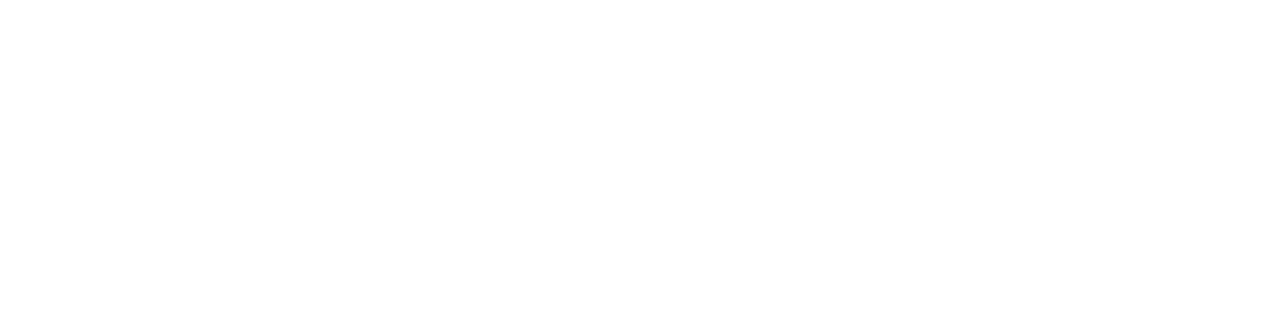
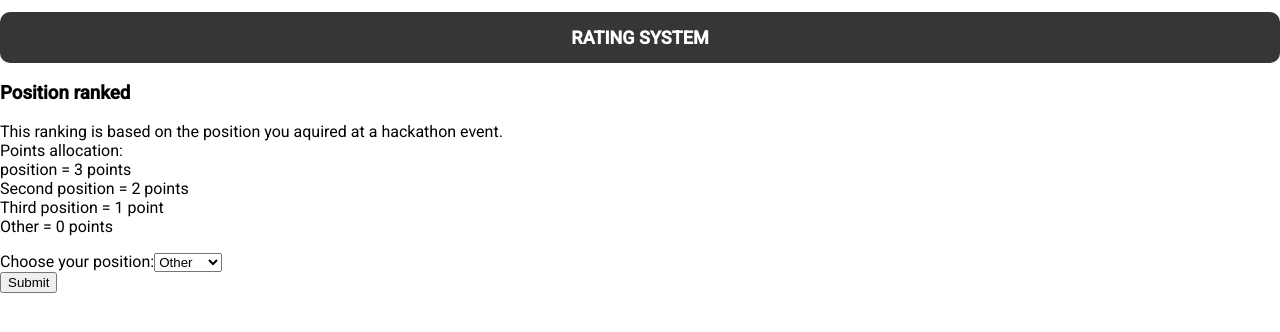
Before and after one commit to Umuzi-org/product-hackathon-leaderboard, an Angular app in the folder frontend/: page /ratingSystem in a window 1280 px wide. Before the commit this address led to /. Shown: the top 332 px of the page. Built offline with nearby package versions, Linux system fonts and the light colour scheme.

Commit message:
initial commit

```diff
--- a/frontend/angular.json
+++ b/frontend/angular.json
@@ -24,6 +24,7 @@
               "src/assets"
             ],
             "styles": [
+              "./node_modules/@angular/material/prebuilt-themes/pink-bluegrey.css",
               "src/styles.css"
             ],
             "scripts": []
@@ -89,6 +90,7 @@
               "src/assets"
             ],
             "styles": [
+              "./node_modules/@angular/material/prebuilt-themes/pink-bluegrey.css",
               "src/styles.css"
             ],
             "scripts": []
@@ -120,6 +122,10 @@
           }
         }
       }
-    }},
-  "defaultProject": "hackathon-LeaderBord"
+    }
+  },
+  "defaultProject": "hackathon-LeaderBord",
+  "cli": {
+    "analytics": "95a09225-1f5f-43ab-b956-755b7f836102"
+  }
 }
--- a/frontend/package.json
+++ b/frontend/package.json
@@ -12,13 +12,16 @@
   "private": true,
   "dependencies": {
     "@angular/animations": "~8.2.14",
+    "@angular/cdk": "~8.2.3",
     "@angular/common": "~8.2.14",
     "@angular/compiler": "~8.2.14",
     "@angular/core": "~8.2.14",
     "@angular/forms": "~8.2.14",
+    "@angular/material": "^8.2.3",
     "@angular/platform-browser": "~8.2.14",
     "@angular/platform-browser-dynamic": "~8.2.14",
     "@angular/router": "~8.2.14",
+    "hammerjs": "^2.0.8",
     "rxjs": "~6.4.0",
     "tslib": "^1.10.0",
     "zone.js": "~0.9.1"
--- a/frontend/src/app/app-routing.module.ts
+++ b/frontend/src/app/app-routing.module.ts
@@ -1,9 +1,11 @@
 import { NgModule } from '@angular/core';
 import { Routes, RouterModule } from '@angular/router';
-
-
-const routes: Routes = [];
-
+import { RatingSystemComponent } from './rating-system/rating-system.component';
+const routes: Routes = [
+  {
+    path:'ratingSystem',component:RatingSystemComponent
+  }
+];
 @NgModule({
   imports: [RouterModule.forRoot(routes)],
   exports: [RouterModule]
--- a/frontend/src/app/app.component.html
+++ b/frontend/src/app/app.component.html
@@ -1,7 +1,4 @@
 
 <!-- * * * * * * * to get started with your project! * * * * * * * * -->
 <!-- * * * * * * * * * * * * * * * * * * * * * * * * * * * * * * * -->
-
-
-
 <router-outlet></router-outlet>
--- /dev/null
+++ b/frontend/src/app/rating-system/rating-system.component.css
@@ -0,0 +1,13 @@
+#header{
+    text-align: center;
+    padding: 15px;
+    font-size: 18px;
+    background-color: rgb(54, 54, 54);
+    border-radius: 10px;
+}
+h1{
+    color: white;
+    text-align: center;
+    padding: 15px;
+    background-color: #333;
+}
--- /dev/null
+++ b/frontend/src/app/rating-system/rating-system.component.html
@@ -0,0 +1,19 @@
+<h1 id="header">RATING SYSTEM</h1>
+<h3>Position ranked</h3>
+<p>This ranking is based on the position you aquired at a hackathon event.
+    <br><span class="allocation">Points allocation:</span>
+    <br> <span class="positions"> position = 3 points
+    <br> Second position = 2 points
+    <br> Third position = 1 point
+    <br> Other = 0 points
+</span>
+</p>
+<label for="position">Choose your position:</label>
+
+<select id="position">
+    <option value="1">First</option>
+    <option value="2">Second</option>
+    <option value="3">Third</option>
+    <option value="Other" selected>Other</option>
+</select><br>
+<button>Submit</button>
--- /dev/null
+++ b/frontend/src/app/rating-system/rating-system.component.ts
@@ -0,0 +1,15 @@
+import { Component, OnInit } from '@angular/core';
+
+@Component({
+  selector: 'app-rating-system',
+  templateUrl: './rating-system.component.html',
+  styleUrls: ['./rating-system.component.css']
+})
+export class RatingSystemComponent implements OnInit {
+
+  constructor() { }
+
+  ngOnInit(): void {
+  }
+
+}
--- a/frontend/src/index.html
+++ b/frontend/src/index.html
@@ -2,10 +2,12 @@
 <html lang="en">
 <head>
   <meta charset="utf-8">
-  <title>HackathonLeaderBord</title>
+  <title>HackathonLeaderBoard</title>
   <base href="/">
   <meta name="viewport" content="width=device-width, initial-scale=1">
   <link rel="icon" type="image/x-icon" href="favicon.ico">
+  <link href="https://fonts.googleapis.com/css?family=Roboto:300,400,500&display=swap" rel="stylesheet">
+  <link href="https://fonts.googleapis.com/icon?family=Material+Icons" rel="stylesheet">
 </head>
 <body>
   <app-root></app-root>
--- a/frontend/src/main.ts
+++ b/frontend/src/main.ts
@@ -1,3 +1,4 @@
+import 'hammerjs';
 import { enableProdMode } from '@angular/core';
 import { platformBrowserDynamic } from '@angular/platform-browser-dynamic';
 
--- a/frontend/src/styles.css
+++ b/frontend/src/styles.css
@@ -1 +1,4 @@
 /* You can add global styles to this file, and also import other style files */
+
+html, body { height: 100%; }
+body { margin: 0; font-family: Roboto, "Helvetica Neue", sans-serif; }
```
Also changed, not shown: frontend/src/app/app.module.ts (+6 -2 lines), frontend/src/app/app.component.ts (line endings or trailing spaces), 2 other files (tests, documents, lock files or other folders).
